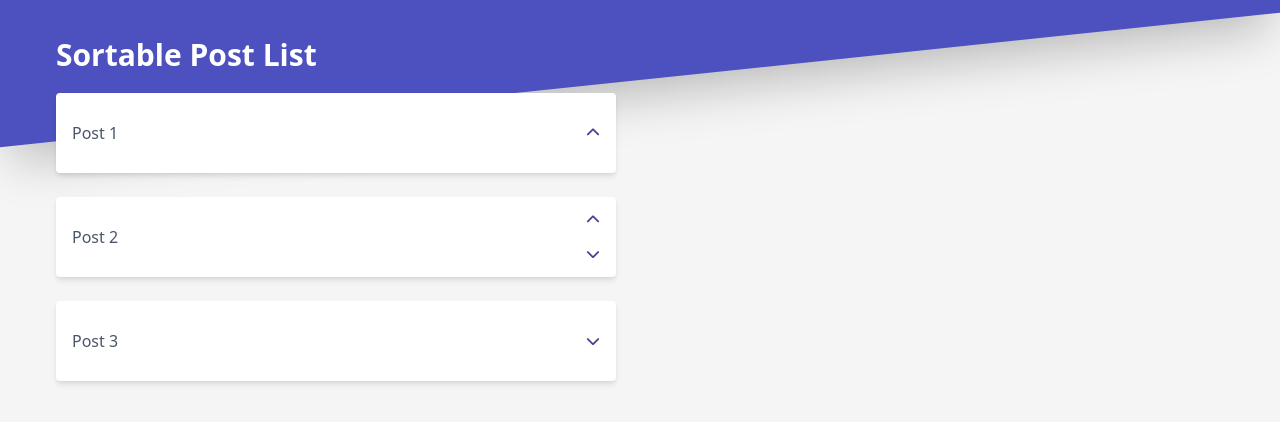
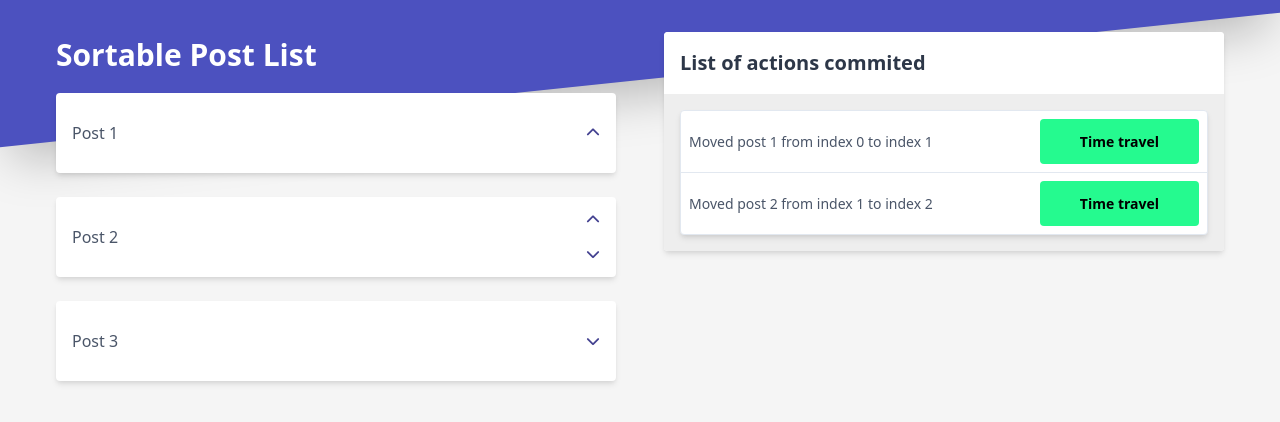
Before and after one commit to jgkiano/temper-frontend-assessment, a Vue app: page / in a window 1280 px wide. Shown: the top 422 px of the page. Built offline with nearby package versions, Linux system fonts and the light colour scheme.

Commit message:
included TimeTravel section to home

```diff
--- a/src/views/Home.vue
+++ b/src/views/Home.vue
@@ -1,8 +1,9 @@
 <template>
   <div class="home-component-container relative">
     <SkewedBackground />
-    <div class="container mx-auto relative z-10 p-8">
+    <div class="container mx-auto relative z-10 p-8 flex">
       <PostList />
+      <TimeTravel />
     </div>
   </div>
 </template>
@@ -10,12 +11,14 @@
 <script>
 import SkewedBackground from '../components/SkewedBackground.vue';
 import PostList from '../components/PostList.vue';
+import TimeTravel from '../components/TimeTravel.vue';
 
 export default {
   name: 'Home',
   components: {
     SkewedBackground,
     PostList,
+    TimeTravel,
   },
 };
 </script>
```
